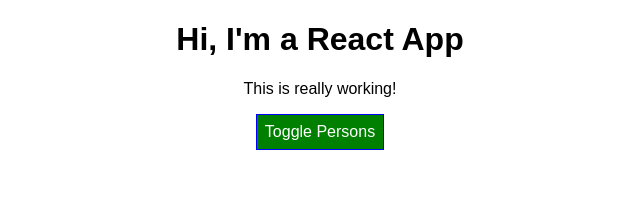
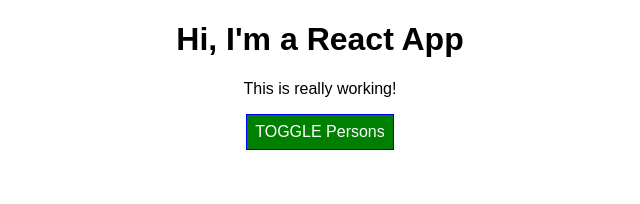
Before and after one commit to codershona/react_base_features_and_syntax, a React (Create React App) app: page / in a window 1280 px wide. Shown: the top 204 px of the page, without its empty margins (320-960 px from the left). Built offline with nearby package versions, Linux system fonts and the light colour scheme.

Commit message:
setting styles dynamically

```diff
--- a/src/App.js
+++ b/src/App.js
@@ -89,7 +89,7 @@
         <p>This is really working!</p>
         <button
         style={style}
-        onClick={this.togglePersonsHandler}>Toggle Persons</button>
+        onClick={this.togglePersonsHandler}>TOGGLE Persons</button>
         {persons}
     </div>
 
```
